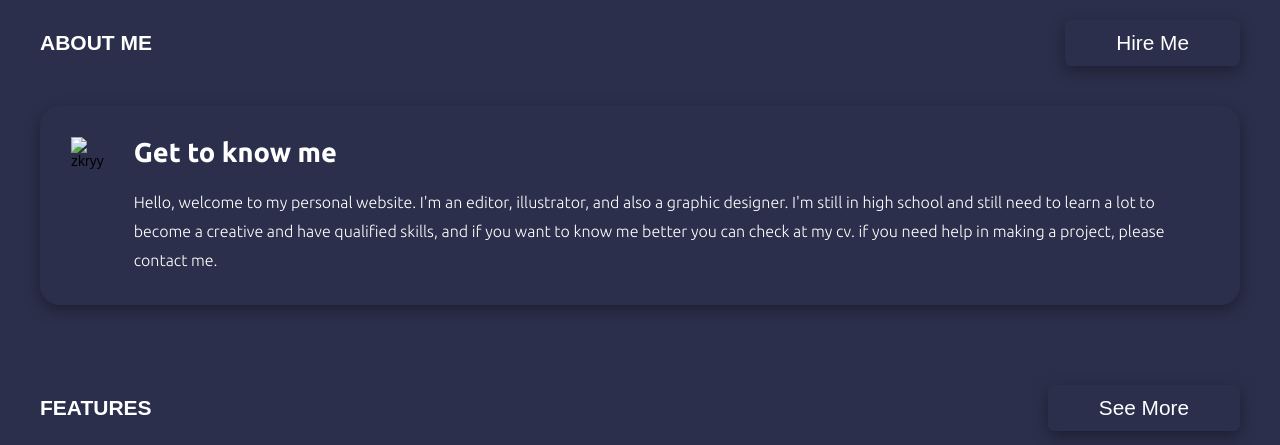
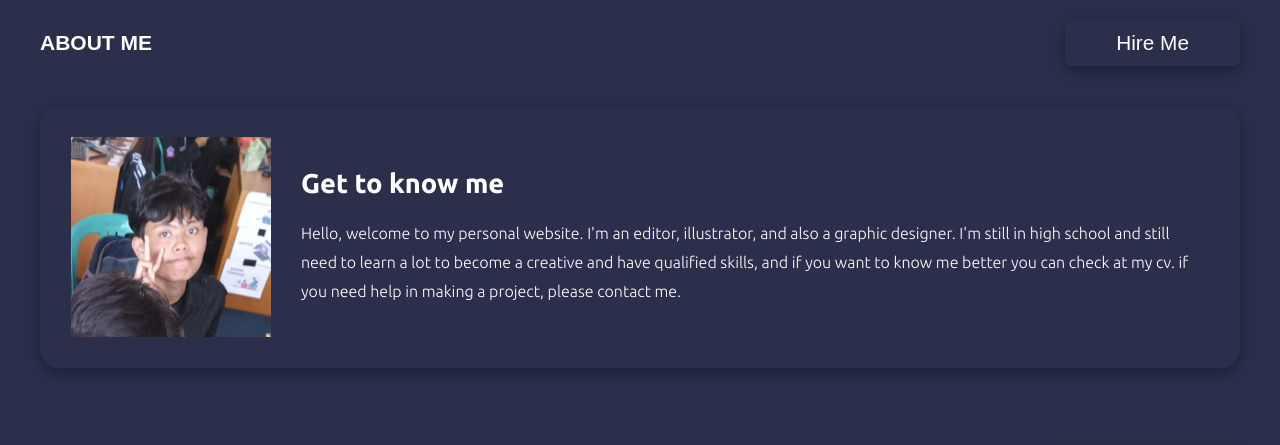
Before and after one commit to Zkryy/Portfolio, a plain HTML site: page index.html in a window 1280 px wide. Shown: the part 820-1265 px from the top of the page. Drawn offline with nearby package versions, Linux system fonts and the light colour scheme.

Commit message:
index.html

```diff
--- a/index.html
+++ b/index.html
@@ -32,7 +32,7 @@
         </div>
 
         <div class="card">
-            <img src="foto-penulis.jpg" alt="zkryy">
+            <img src="foto_penulis.jpg" alt="zkryy">
             <div class="info">
                 <h1>
                  Get to know me
```
